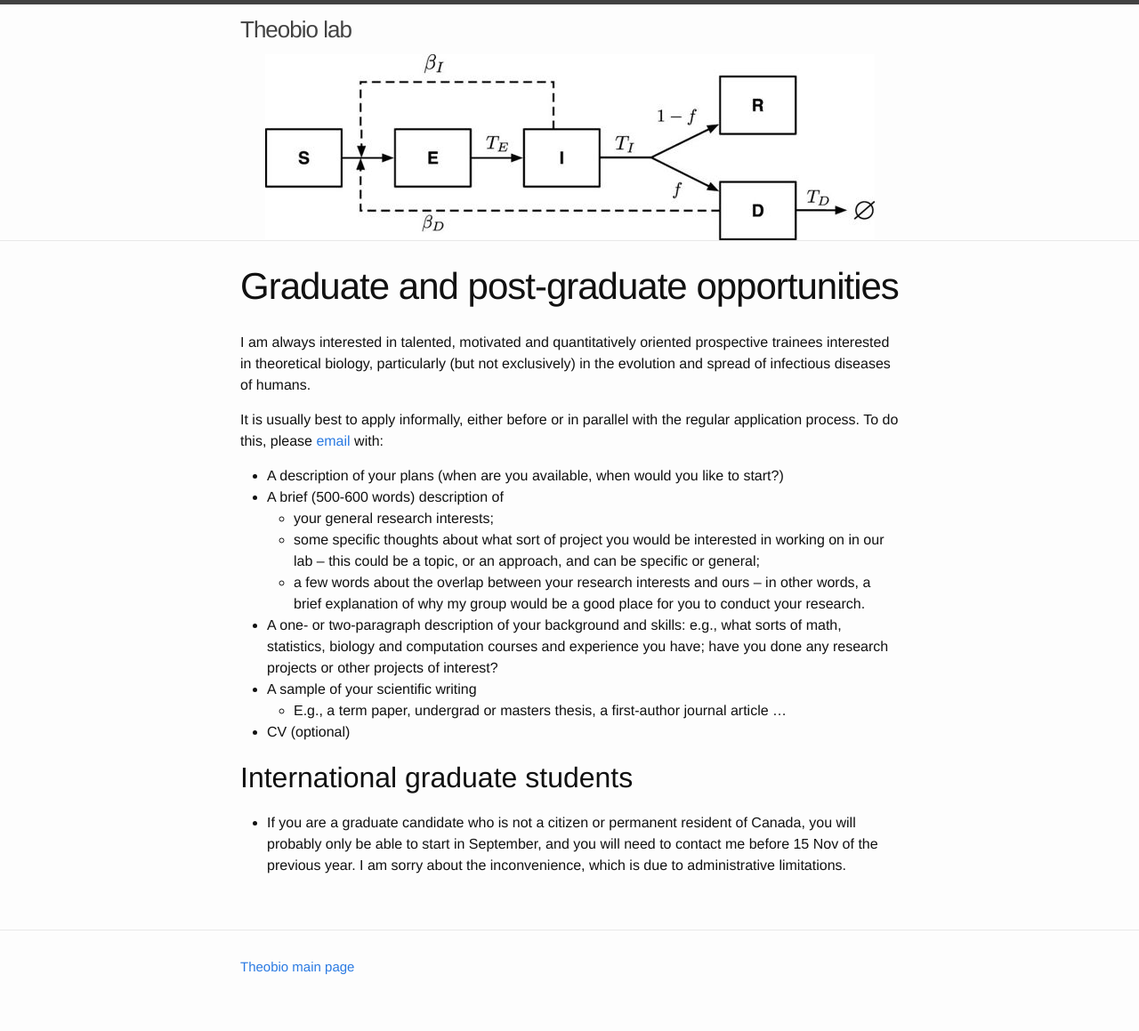
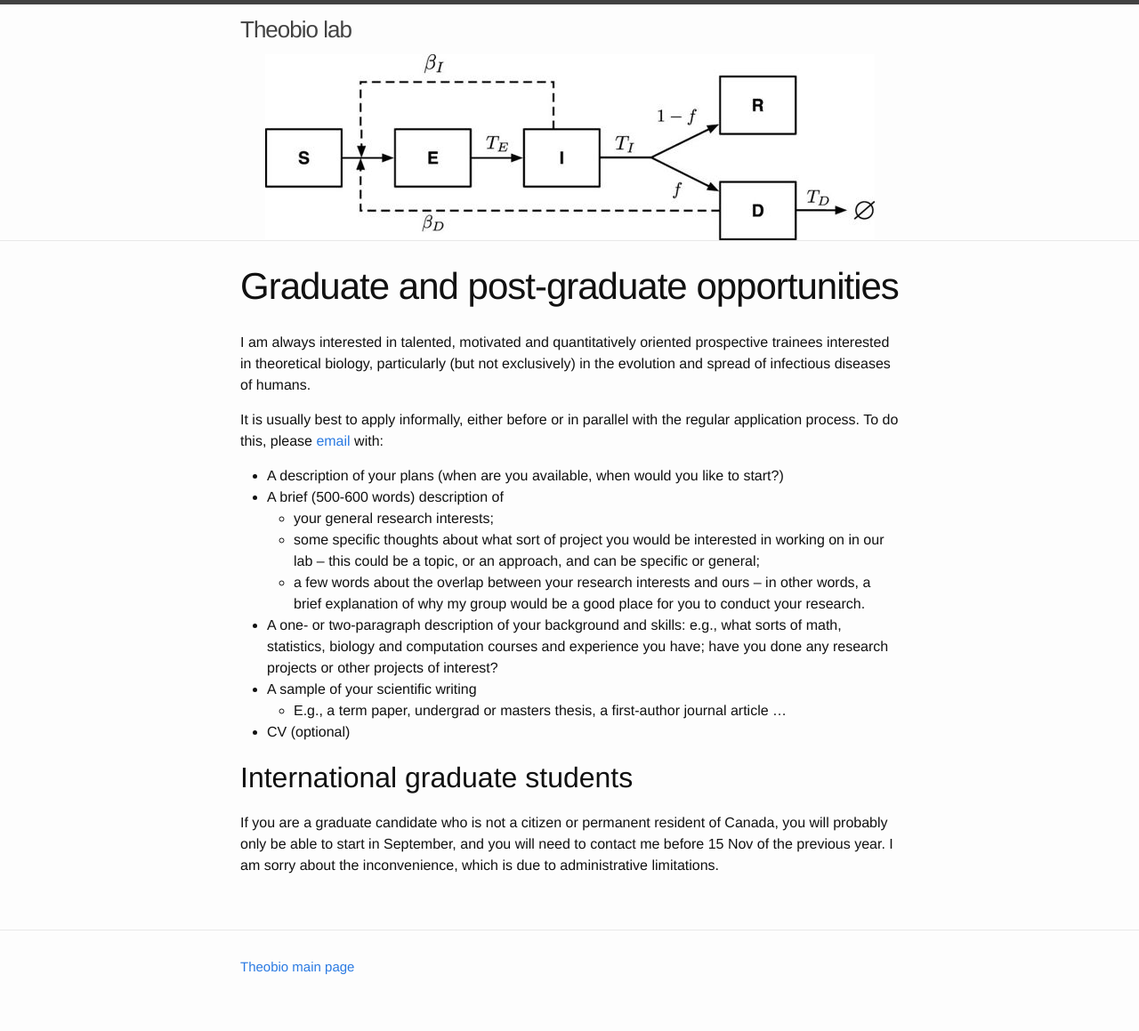
Before and after one commit to mac-theobio/mac-theobio.github.io, a Jekyll site: the page built from jd/grad.md, in a window 1280 px wide. Shown: the whole page at 89% size. Built offline with Jekyll 4.4.1, drawn with Linux system fonts in a browser that asks for light colours.

Commit message:
fiddling

```diff
--- a/jd/grad.md
+++ b/jd/grad.md
@@ -19,4 +19,4 @@ It is usually best to apply informally, either before or in parallel with the re
 
 ## International graduate students
 
-* If you are a graduate candidate who is not a citizen or permanent resident of Canada, you will probably only be able to start in September, and you will need to contact me before 15 Nov of the previous year. I am sorry about the inconvenience, which is due to administrative limitations.
+If you are a graduate candidate who is not a citizen or permanent resident of Canada, you will probably only be able to start in September, and you will need to contact me before 15 Nov of the previous year. I am sorry about the inconvenience, which is due to administrative limitations.
```
